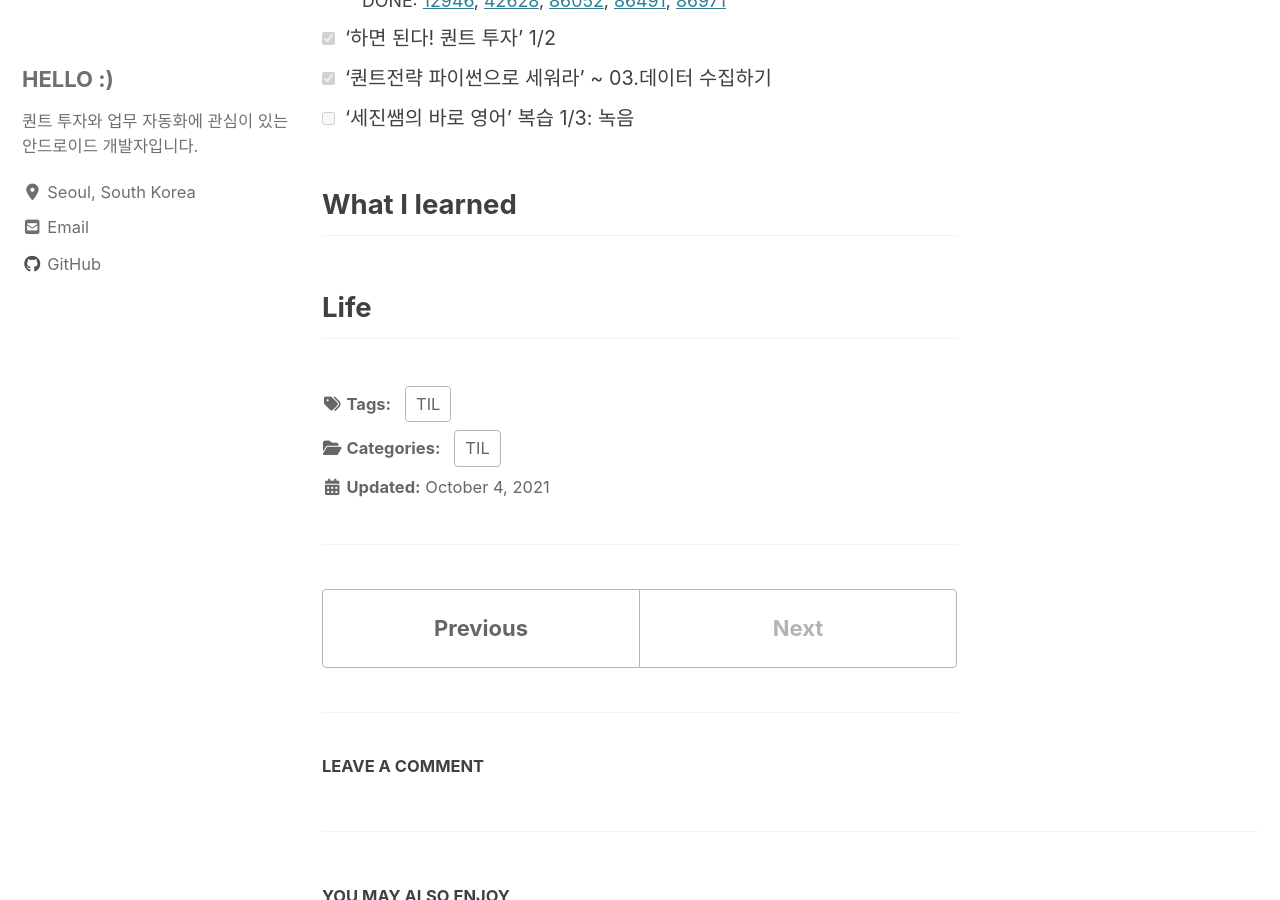
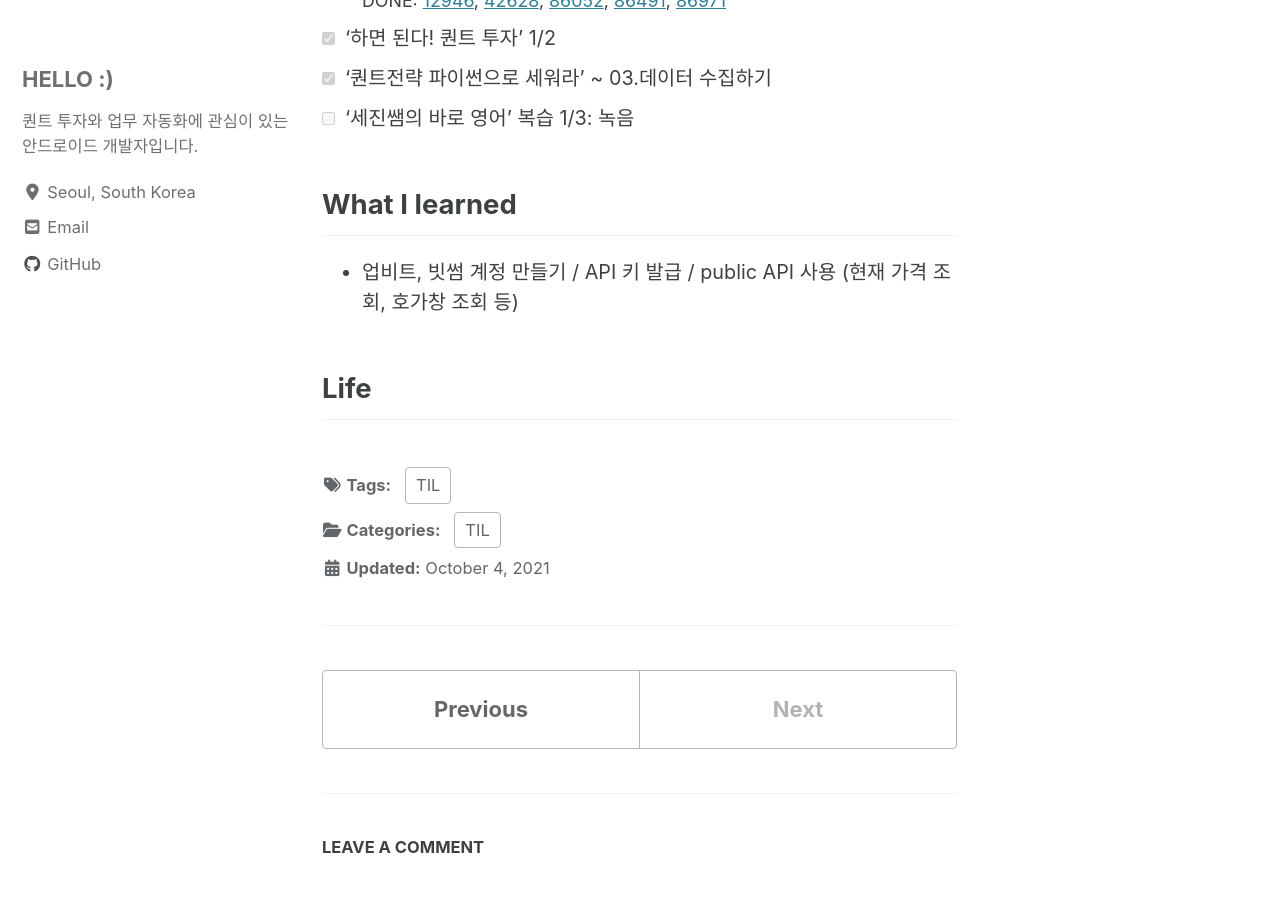
Before and after one commit to dev-eunji/dev-eunji.github.io, a Jekyll site: the page built from _posts/til/2021-10-04-TIL.md, in a window 1280 px wide and 900 px high, scrolled down 385 px. Built offline with Jekyll 4.4.1, drawn with Linux system fonts in a browser that asks for light colours; cached includes are drawn as plain includes; nearby versions of some CDN libraries; comment, search, counter and statistics services are not loaded.

Commit message:
[TIL] 20211008

```diff
--- a/_posts/til/2021-10-04-TIL.md
+++ b/_posts/til/2021-10-04-TIL.md
@@ -20,4 +20,6 @@ comments: true
 
 ## What I learned
 
+- 업비트, 빗썸 계정 만들기 / API 키 발급 / public API 사용 (현재 가격 조회, 호가창 조회 등)
+
 ## Life
```
